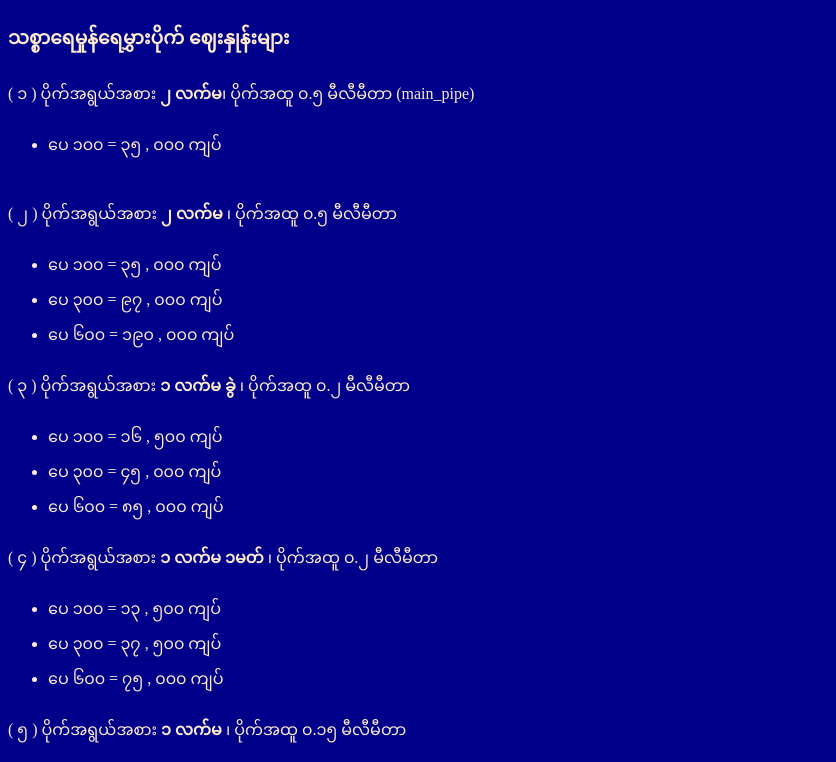
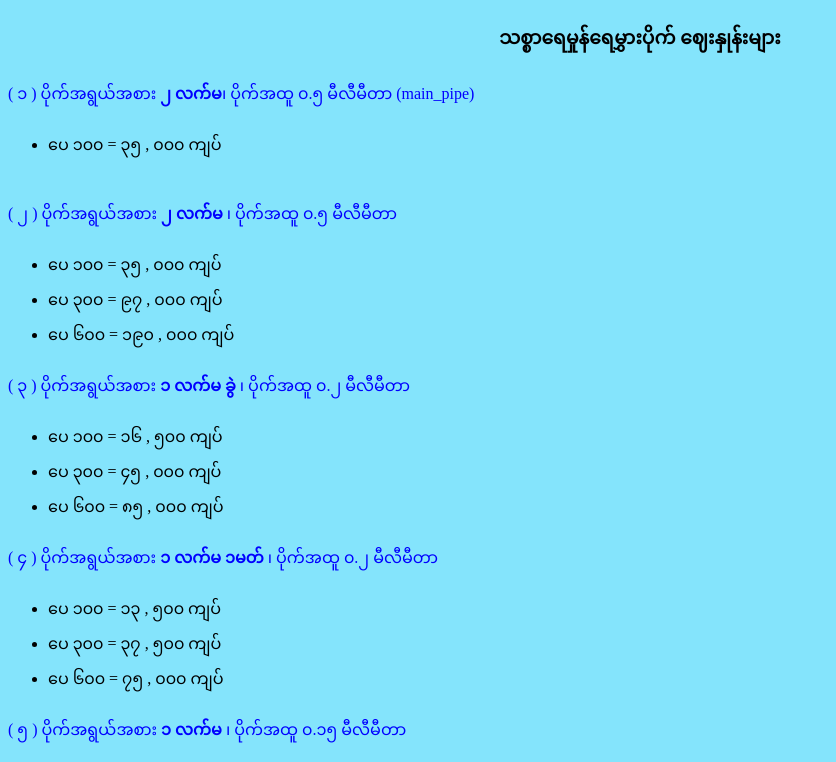
Before and after one commit to Boobear99/thitsar_price, a plain HTML site: page index.html in a window 1280 px wide. Shown: the top 762 px of the page, without its empty margins (0-836 px from the left). Drawn offline with Linux system fonts and the light colour scheme.

Commit message:
Add files via upload

```diff
--- a/styles.css
+++ b/styles.css
@@ -1,8 +1,11 @@
 body{
     text-align: left;
-    color:blanchedalmond;
-    background-color:darkblue;
+    color:black;
+    background-color: rgb(132, 228, 252);
 }
-head{
+h3{
+    text-align: center;
+}
+p{
     color: blue;
 }
```
